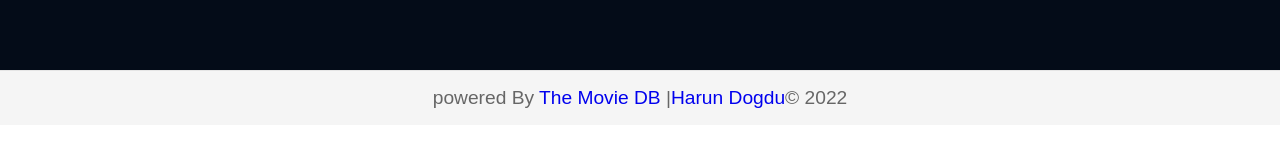
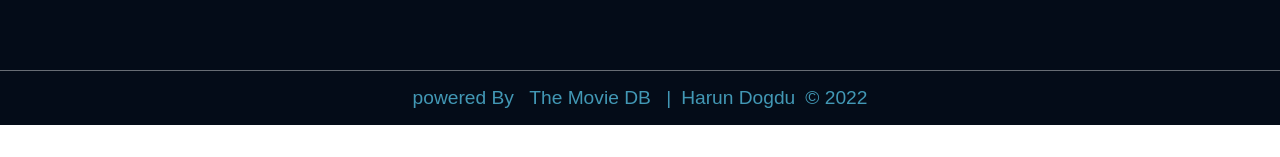
Before and after one commit to harundogdu/moviesapp-reduxtoolkit, a React (Create React App) app: page / in a window 1280 px wide. Shown: the part 640-797 px from the top of the page. Built offline with nearby package versions, Linux system fonts and the light colour scheme; no server answers; a web font is replaced by a local one.

Commit message:
footer section designed

```diff
--- a/src/components/Footer/Footer.scss
+++ b/src/components/Footer/Footer.scss
@@ -1,8 +1,13 @@
-.footer{
-    padding: 1rem 0;
-    background-color: #f5f5f5;
-    border-top: 1px solid #e5e5e5;
-    text-align: center;
-    font-size: 1.2rem;
-    color: #666;
+.footer {
+  padding: 1rem 0;
+  background-color: var(--color-primary);
+  border-top: 1px solid rgba(255, 255, 255, 0.4);
+  text-align: center;
+  font-size: 1.2rem;
+  color: var(--color-text);
+  a {
+    color: var(--color-text);
+    text-decoration: none;
+    margin: 0 10px;
+  }
 }
```
